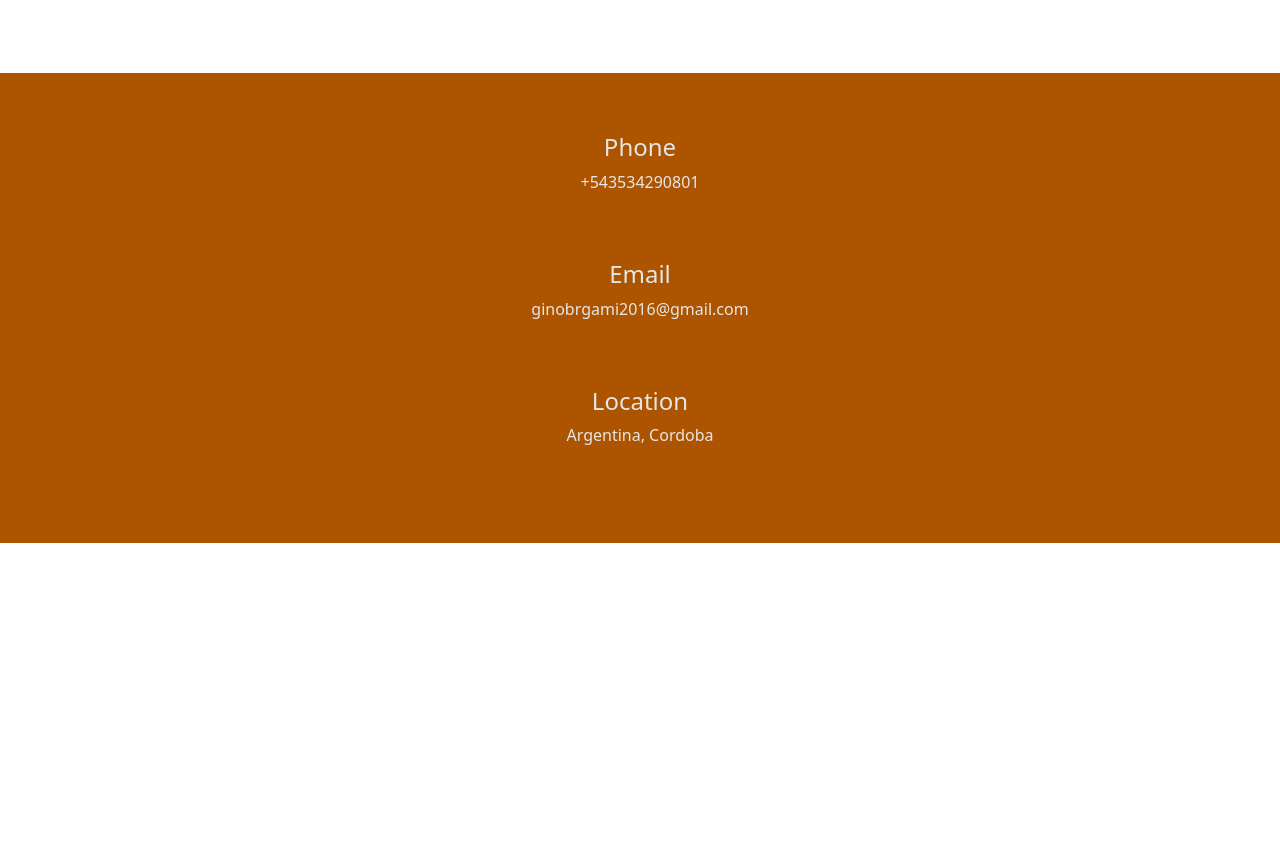
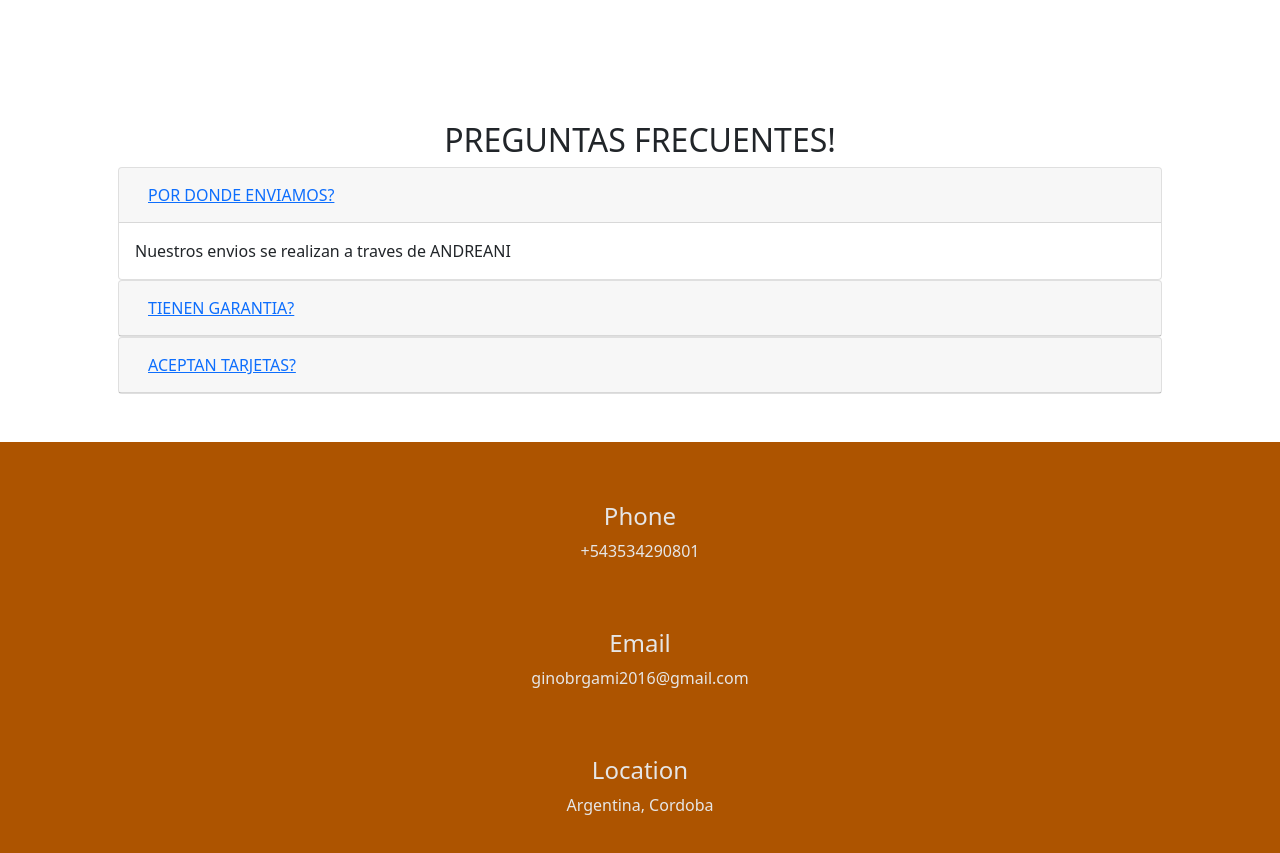
Before and after one commit to GinoBergami/bootstrap, a plain HTML site: page index.html in a window 1280 px wide. Shown: the part 1677-2530 px from the top of the page. Before the commit the page ends 2220 px from the top, so only its background shows below. Drawn offline with nearby package versions, Linux system fonts and the light colour scheme.

Commit message:
first commit

```diff
--- a/index.html
+++ b/index.html
@@ -16,7 +16,7 @@
             <div class="divContenedor">
                 <div class="titulo">
                     <a href="index.html">
-                        <h1 titu>VmGames</h1>
+                        <h1 titu>VmFood</h1>
                     </a>
                 </div>
                 <nav>
@@ -116,6 +116,61 @@
                     </div>
                 </div>
             </section>
+            <section class="container text-center p-5">
+              <h2 class="h2-questions">
+                PREGUNTAS FRECUENTES!
+              </h2>
+              <div class="row">
+                <div class="accordion" id="accordionExample">
+                  <div class="card">
+                    <div class="card-header" id="headingOne">
+                      <h5 class="mb-0">
+                        <button class="btn btn-link" type="button" data-toggle="collapse" data-target="#collapseOne"
+                          aria-expanded="true" aria-controls="collapseOne">
+                          POR DONDE ENVIAMOS?
+                        </button>
+                      </h5>
+                    </div>
+
+                    <div id="collapseOne" class="collapse show" aria-labelledby="headingOne" data-parent="#accordionExample">
+                      <div class="card-body">
+                       Nuestros envios se realizan a traves de ANDREANI
+                      </div>
+                    </div>
+                  </div>
+                  <div class="card">
+                    <div class="card-header" id="headingTwo">
+                      <h5 class="mb-0">
+                        <button class="btn btn-link collapsed" type="button" data-toggle="collapse" data-target="#collapseTwo"
+                          aria-expanded="false" aria-controls="collapseTwo">
+                          TIENEN GARANTIA?
+                        </button>
+                      </h5>
+                    </div>
+                    <div id="collapseTwo" class="collapse" aria-labelledby="headingTwo" data-parent="#accordionExample">
+                      <div class="card-body">
+                    Todas nuestras sillas tienen garantia por 6 MESES
+                      </div>
+                    </div>
+                  </div>
+                  <div class="card">
+                    <div class="card-header" id="headingThree">
+                      <h5 class="mb-0">
+                        <button class="btn btn-link collapsed" type="button" data-toggle="collapse" data-target="#collapseThree"
+                          aria-expanded="false" aria-controls="collapseThree">
+                          ACEPTAN TARJETAS?
+                        </button>
+                      </h5>
+                    </div>
+                    <div id="collapseThree" class="collapse" aria-labelledby="headingThree" data-parent="#accordionExample">
+                      <div class="card-body">
+                        Aceptamos tarjetas de credito, debito y mercadopago
+                      </div>
+                    </div>
+                  </div>
+                </div>
+              </div>
+            </section>
         </main>
         <footer>
             <div class="contenedor-footer">
```
Also changed, not shown: html/contacto.html (+1 -1 lines), html/menu.html (+1 -1 lines), html/srvicios.html (+1 -1 lines), html/ubicacion.html (+1 -1 lines), 1 other file.
